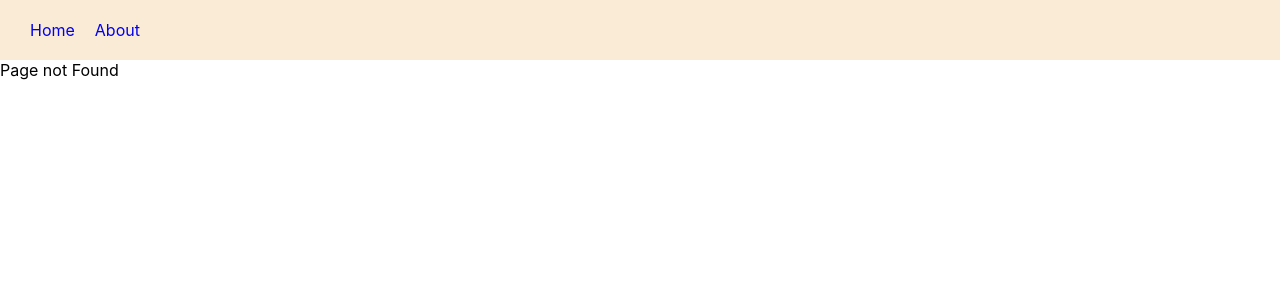
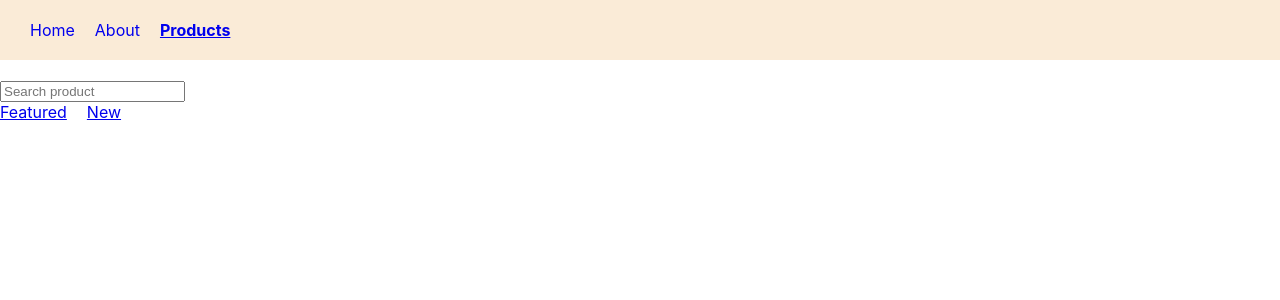
Before and after one commit to AnikBhadra/router-tutorial, a React (Vite) app: page /products in a window 1280 px wide. Before the commit this address had no page. Shown: the top 300 px of the page. Built offline with nearby package versions, Linux system fonts and the light colour scheme.

Commit message:
nested routes

```diff
--- a/src/App.jsx
+++ b/src/App.jsx
@@ -5,6 +5,9 @@
 import { Navbar } from './components/Navbar'
 import { OrderSummary } from './components/OrderSummary'
 import NoMatch from './components/NoMatch'
+import Products from './components/Products'
+import FeaturedProducts from './components/FeaturedProducts'
+import NewProduct from './components/NewProduct'
 
 function App() {
 
@@ -17,6 +20,10 @@
         <Route path='about' element={<About />} />
         <Route path='order-summary' element={<OrderSummary />}></Route>
         <Route path='*' element={<NoMatch />} > </Route>
+        <Route path='products' element={<Products />} >
+          <Route path='featured' element={<FeaturedProducts />} />
+          <Route path='new' element={<NewProduct />} />
+        </Route>
       </Routes>
     </div>
   )
--- /dev/null
+++ b/src/components/FeaturedProducts.jsx
@@ -0,0 +1,9 @@
+import React from 'react'
+
+function FeaturedProducts() {
+    return (
+        <div>List of FeaturedProducts</div>
+    )
+}
+
+export default FeaturedProducts
--- a/src/components/Navbar.jsx
+++ b/src/components/Navbar.jsx
@@ -10,9 +10,10 @@
 
     }
     return (
-        <nav>
+        <nav className="primary-nav">
             <NavLink style={navLinkStyles} to='/'>Home</NavLink>
             <NavLink style={navLinkStyles} to='/about'>About</NavLink>
+            <NavLink style={navLinkStyles} to='/Products'>Products</NavLink>
         </nav>
     )
 }
--- /dev/null
+++ b/src/components/NewProduct.jsx
@@ -0,0 +1,9 @@
+import React from 'react'
+
+function NewProduct() {
+    return (
+        <div>List of NewProduct</div>
+    )
+}
+
+export default NewProduct
--- /dev/null
+++ b/src/components/Products.jsx
@@ -0,0 +1,22 @@
+import React from 'react'
+import { Link, Outlet } from 'react-router-dom'
+
+function Products() {
+    return (
+        <>
+            <div>
+                <input type="search" placeholder="Search product" />
+            </div>
+            <nav>
+                <Link to="featured" >Featured</Link>
+                {/* we can not add '/featured' because it is nested link  */}
+                <Link to='new' >New</Link>
+            </nav>
+            <Outlet />
+            {/* featured and new component don't know where to render ,so we did the Outlet for rendering*/}
+        </>
+
+    )
+}
+
+export default Products
--- a/src/index.css
+++ b/src/index.css
@@ -11,9 +11,10 @@
   font-family: source-code-pro, Menlo, Monaco, Consolas, 'Courier New',
     monospace;
 }
-nav{
+.primary-nav{
   background-color: antiquewhite;
   padding: 20px 30px;
+  margin-bottom: 20px;
 }
 nav a {
   margin-right: 20px;
```
